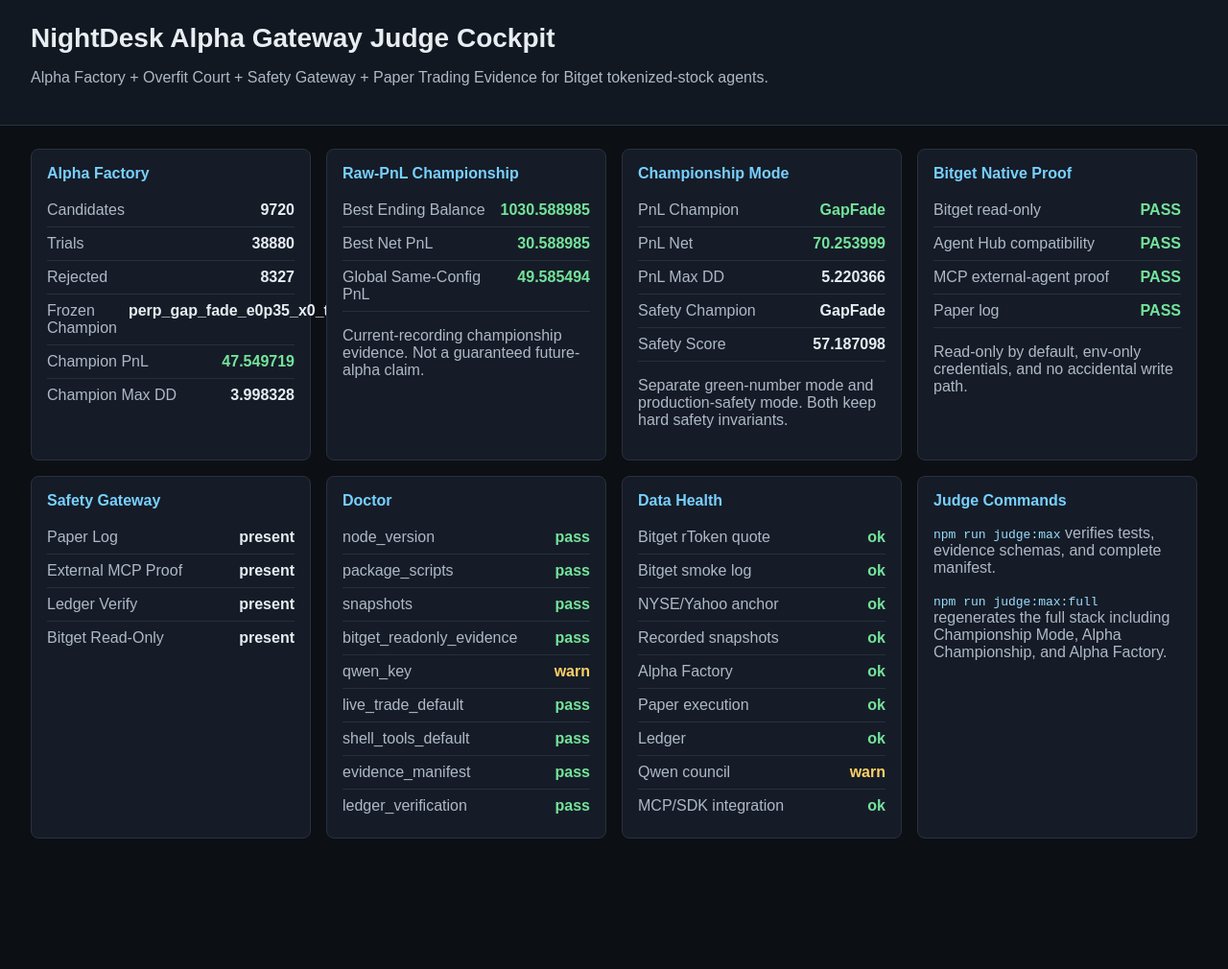
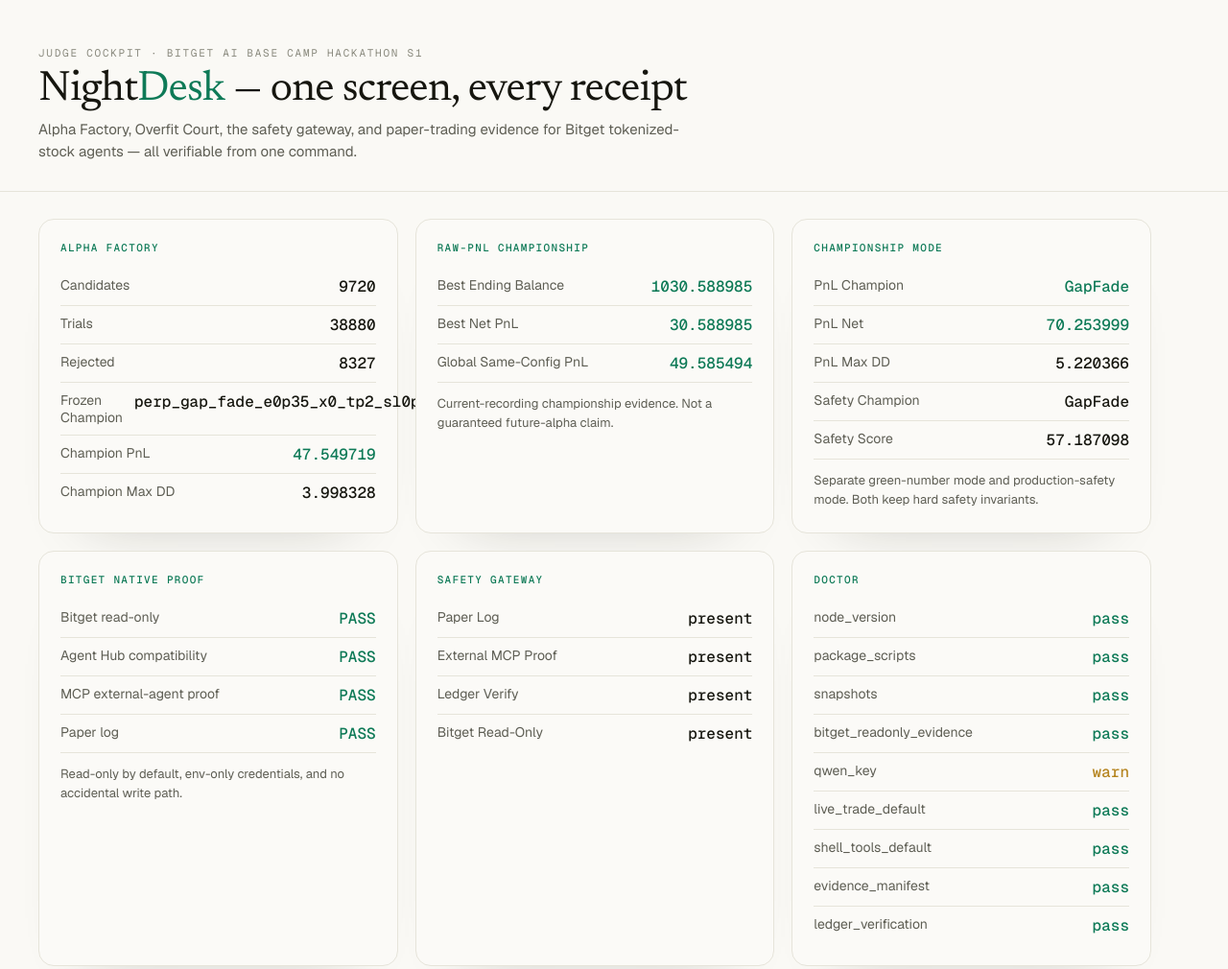
Before and after one commit to Pratiikpy/NightDesk, a website: page evidence/judge-cockpit/index.html in a window 1280 px wide. Shown: the top 1010 px of the page at 96% size. Before the commit the page ends 898 px from the top, so only its background shows below. Drawn offline with nearby package versions, Linux system fonts and the light colour scheme.

Commit message:
feat(ui): match Judge Cockpit to the editorial design; wire landing reveal to live data
- judge-cockpit.ts: warm-monochrome editorial theme — cream surface, Newsreader
  serif header ("one screen, every receipt"), Geist Mono green section labels,
  soft cards, green/gold status values; regenerated index.html
- landing.ts: the discovery reveal now fetches /api/causality and updates the
  perp vs real dislocation counts live (tokens with |gap| >= 0.5%), with a
  "· live now" tag; the static 17/19 stays as a never-blank fallback
- verified in-browser: cockpit cohesive with landing+desk; landing shows live 18/19

```diff
--- a/evidence/judge-cockpit/index.html
+++ b/evidence/judge-cockpit/index.html
@@ -4,27 +4,36 @@
   <meta charset="utf-8" />
   <meta name="viewport" content="width=device-width, initial-scale=1" />
   <title>NightDesk Judge Cockpit</title>
+  <link rel="icon" href="data:,"/>
+  <link rel="preconnect" href="https://fonts.googleapis.com"/><link rel="preconnect" href="https://fonts.gstatic.com" crossorigin/>
+  <link href="https://fonts.googleapis.com/css2?family=Geist+Mono:wght@400;500&family=Geist:wght@400;500;600&family=Newsreader:opsz,wght@6..72,400;6..72,500&display=swap" rel="stylesheet"/>
   <style>
-    body { margin: 0; font-family: Arial, sans-serif; background: #0c0f14; color: #e8edf2; }
-    header { padding: 24px 32px; border-bottom: 1px solid #28313d; background: #121822; }
-    h1 { margin: 0 0 6px; font-size: 28px; }
-    p { color: #aeb9c6; }
-    main { padding: 24px 32px; display: grid; grid-template-columns: repeat(auto-fit, minmax(280px, 1fr)); gap: 16px; }
-    section { border: 1px solid #28313d; background: #151c27; border-radius: 8px; padding: 16px; }
-    h2 { font-size: 16px; margin: 0 0 12px; color: #78d0ff; }
-    .metric { display: flex; justify-content: space-between; gap: 12px; padding: 8px 0; border-bottom: 1px solid #26303b; }
-    .metric:last-child { border-bottom: 0; }
-    .label { color: #aeb9c6; }
-    .value { font-weight: 700; text-align: right; }
-    .ok { color: #74e39a; }
-    .warn { color: #ffd166; }
-    code { color: #9bdcff; }
+    :root{--bg:#faf9f5;--surface:#fbfaf7;--panel:#f3f1ea;--ink:#16160f;--muted:#5e5e54;--faint:#8a8a7e;--line:#e6e4da;--green:#0e7a57;--gold:#b5841f;--sans:'Geist',-apple-system,BlinkMacSystemFont,sans-serif;--serif:'Newsreader',Georgia,serif;--mono:'Geist Mono',ui-monospace,SFMono-Regular,monospace}
+    *{box-sizing:border-box}
+    body{margin:0;background:var(--bg);color:var(--ink);font-family:var(--sans);-webkit-font-smoothing:antialiased}
+    header{padding:48px 40px 30px;border-bottom:1px solid var(--line)}
+    .eyebrow{font-family:var(--mono);font-size:11px;letter-spacing:.16em;text-transform:uppercase;color:var(--faint)}
+    h1{font-family:var(--serif);font-weight:400;font-size:clamp(30px,4vw,44px);letter-spacing:-.02em;margin:10px 0 8px}
+    h1 .green{color:var(--green)}
+    header p{color:var(--muted);max-width:680px;margin:0;font-size:15px;line-height:1.5}
+    main{padding:28px 40px 64px;display:grid;grid-template-columns:repeat(auto-fit,minmax(300px,1fr));gap:18px;max-width:1240px}
+    section{border:1px solid var(--line);background:var(--surface);border-radius:16px;padding:22px;box-shadow:0 34px 60px -54px rgba(22,22,15,.3)}
+    h2{font-family:var(--mono);font-size:11px;letter-spacing:.12em;text-transform:uppercase;margin:0 0 14px;color:var(--green);font-weight:500}
+    .metric{display:flex;justify-content:space-between;gap:12px;padding:9px 0;border-bottom:1px solid var(--line)}
+    .metric:last-child{border-bottom:0}
+    .label{color:var(--muted);font-size:14px}
+    .value{font-family:var(--mono);font-weight:500;text-align:right;font-variant-numeric:tabular-nums}
+    .ok{color:var(--green)}
+    .warn{color:var(--gold)}
+    section p{color:var(--muted);font-size:13px;line-height:1.5;margin:12px 0 0}
+    code{font-family:var(--mono);background:var(--panel);padding:1px 6px;border-radius:6px;font-size:12px}
   </style>
 </head>
 <body>
   <header>
-    <h1>NightDesk Alpha Gateway Judge Cockpit</h1>
-    <p>Alpha Factory + Overfit Court + Safety Gateway + Paper Trading Evidence for Bitget tokenized-stock agents.</p>
+    <div class="eyebrow">Judge Cockpit · Bitget AI Base Camp Hackathon S1</div>
+    <h1>Night<span class="green">Desk</span> — one screen, every receipt</h1>
+    <p>Alpha Factory, Overfit Court, the safety gateway, and paper-trading evidence for Bitget tokenized-stock agents — all verifiable from one command.</p>
   </header>
   <main>
     <section>
--- a/src/face/judge-cockpit.ts
+++ b/src/face/judge-cockpit.ts
@@ -32,27 +32,36 @@
   <meta charset="utf-8" />
   <meta name="viewport" content="width=device-width, initial-scale=1" />
   <title>NightDesk Judge Cockpit</title>
+  <link rel="icon" href="data:,"/>
+  <link rel="preconnect" href="https://fonts.googleapis.com"/><link rel="preconnect" href="https://fonts.gstatic.com" crossorigin/>
+  <link href="https://fonts.googleapis.com/css2?family=Geist+Mono:wght@400;500&family=Geist:wght@400;500;600&family=Newsreader:opsz,wght@6..72,400;6..72,500&display=swap" rel="stylesheet"/>
   <style>
-    body { margin: 0; font-family: Arial, sans-serif; background: #0c0f14; color: #e8edf2; }
-    header { padding: 24px 32px; border-bottom: 1px solid #28313d; background: #121822; }
-    h1 { margin: 0 0 6px; font-size: 28px; }
-    p { color: #aeb9c6; }
-    main { padding: 24px 32px; display: grid; grid-template-columns: repeat(auto-fit, minmax(280px, 1fr)); gap: 16px; }
-    section { border: 1px solid #28313d; background: #151c27; border-radius: 8px; padding: 16px; }
-    h2 { font-size: 16px; margin: 0 0 12px; color: #78d0ff; }
-    .metric { display: flex; justify-content: space-between; gap: 12px; padding: 8px 0; border-bottom: 1px solid #26303b; }
-    .metric:last-child { border-bottom: 0; }
-    .label { color: #aeb9c6; }
-    .value { font-weight: 700; text-align: right; }
-    .ok { color: #74e39a; }
-    .warn { color: #ffd166; }
-    code { color: #9bdcff; }
+    :root{--bg:#faf9f5;--surface:#fbfaf7;--panel:#f3f1ea;--ink:#16160f;--muted:#5e5e54;--faint:#8a8a7e;--line:#e6e4da;--green:#0e7a57;--gold:#b5841f;--sans:'Geist',-apple-system,BlinkMacSystemFont,sans-serif;--serif:'Newsreader',Georgia,serif;--mono:'Geist Mono',ui-monospace,SFMono-Regular,monospace}
+    *{box-sizing:border-box}
+    body{margin:0;background:var(--bg);color:var(--ink);font-family:var(--sans);-webkit-font-smoothing:antialiased}
+    header{padding:48px 40px 30px;border-bottom:1px solid var(--line)}
+    .eyebrow{font-family:var(--mono);font-size:11px;letter-spacing:.16em;text-transform:uppercase;color:var(--faint)}
+    h1{font-family:var(--serif);font-weight:400;font-size:clamp(30px,4vw,44px);letter-spacing:-.02em;margin:10px 0 8px}
+    h1 .green{color:var(--green)}
+    header p{color:var(--muted);max-width:680px;margin:0;font-size:15px;line-height:1.5}
+    main{padding:28px 40px 64px;display:grid;grid-template-columns:repeat(auto-fit,minmax(300px,1fr));gap:18px;max-width:1240px}
+    section{border:1px solid var(--line);background:var(--surface);border-radius:16px;padding:22px;box-shadow:0 34px 60px -54px rgba(22,22,15,.3)}
+    h2{font-family:var(--mono);font-size:11px;letter-spacing:.12em;text-transform:uppercase;margin:0 0 14px;color:var(--green);font-weight:500}
+    .metric{display:flex;justify-content:space-between;gap:12px;padding:9px 0;border-bottom:1px solid var(--line)}
+    .metric:last-child{border-bottom:0}
+    .label{color:var(--muted);font-size:14px}
+    .value{font-family:var(--mono);font-weight:500;text-align:right;font-variant-numeric:tabular-nums}
+    .ok{color:var(--green)}
+    .warn{color:var(--gold)}
+    section p{color:var(--muted);font-size:13px;line-height:1.5;margin:12px 0 0}
+    code{font-family:var(--mono);background:var(--panel);padding:1px 6px;border-radius:6px;font-size:12px}
   </style>
 </head>
 <body>
   <header>
-    <h1>NightDesk Alpha Gateway Judge Cockpit</h1>
-    <p>Alpha Factory + Overfit Court + Safety Gateway + Paper Trading Evidence for Bitget tokenized-stock agents.</p>
+    <div class="eyebrow">Judge Cockpit · Bitget AI Base Camp Hackathon S1</div>
+    <h1>Night<span class="green">Desk</span> — one screen, every receipt</h1>
+    <p>Alpha Factory, Overfit Court, the safety gateway, and paper-trading evidence for Bitget tokenized-stock agents — all verifiable from one command.</p>
   </header>
   <main>
     <section>
```
Also changed, not shown: src/face/landing.ts (+16 -3 lines).
